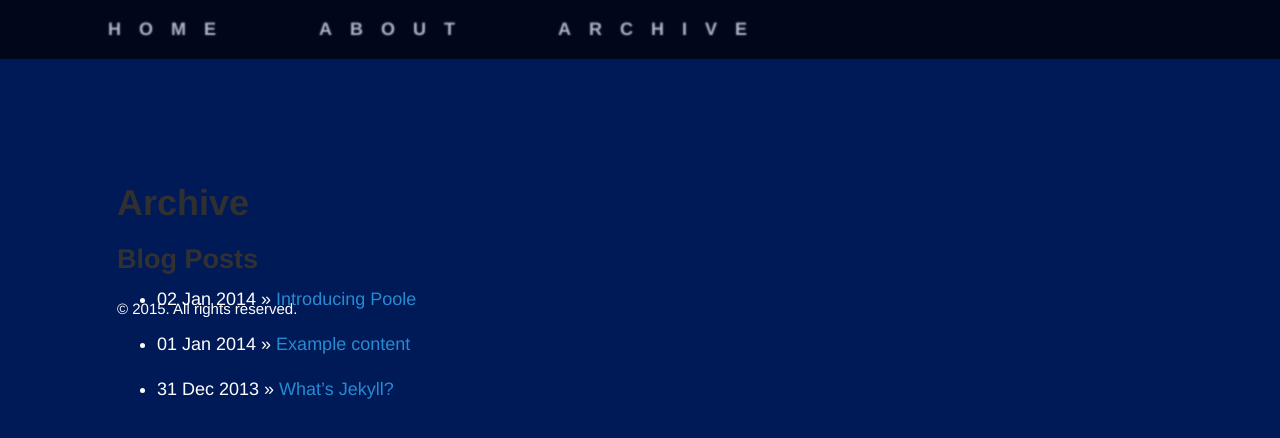
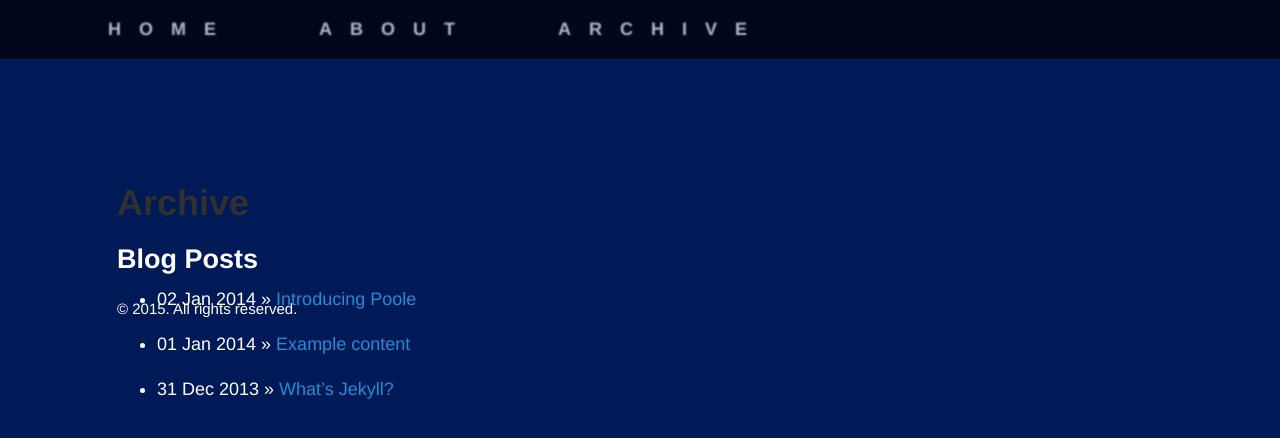
Before and after one commit to ericyewang/ericyewang.github.io, a Jekyll site: the page built from archive.md, in a window 1280 px wide. Shown: the top 438 px of the page. Built offline with Jekyll 4.4.1, drawn with Linux system fonts in a browser that asks for light colours.

Commit message:
Update _type.scss

```diff
--- a/_sass/_type.scss
+++ b/_sass/_type.scss
@@ -6,7 +6,7 @@ h1, h2, h3, h4, h5, h6 {
   margin-bottom: .5rem;
   font-weight: bold;
   line-height: 1.25;
-  color: #313131;
+  color: #fff;
   text-rendering: optimizeLegibility;
 }
 
```
